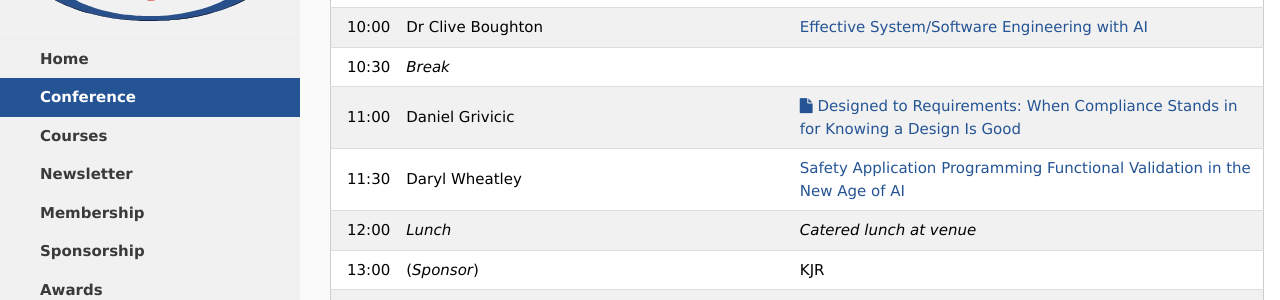
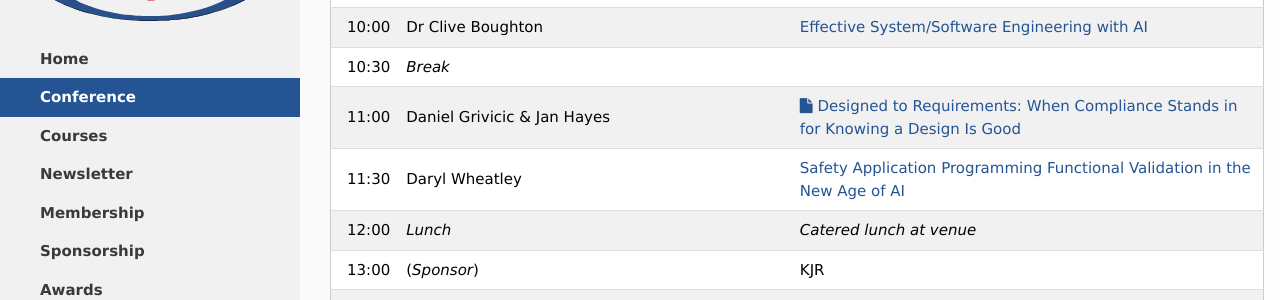
Before and after one commit to aus-safety-critical-systems-assoc/aus-safety-critical-systems-assoc.github.io, a Jekyll site: the page built from _conferences/2026.markdown, in a window 1280 px wide and 900 px high, scrolled down 2907 px. Shown: the part 152-452 px from the top of the window. Built offline with Jekyll 4.4.1, drawn with Linux system fonts in a browser that asks for light colours.

Commit message:
Added author

```diff
--- a/_conferences/2026.markdown
+++ b/_conferences/2026.markdown
@@ -115,7 +115,7 @@ and delivery, and speaks regularly on AI safety, governance and assurance.
 | 09:00 | (**Keynote**) Dr Kelvin Ross | [Agentic Engineering: How AI Agents Are Rewriting the SDLC - and What That Means for Safety](./program/#keynote-agentic-engineering-how-ai-agents-are-rewriting-the-sdlc---and-what-that-means-for-safety) |
 | 10:00 | Dr Clive Boughton | [Effective System/Software Engineering with AI](./program/#effective-systemsoftware-engineering-with-ai) |
 | 10:30 | *Break* | |
-| 11:00 | Daniel Grivicic | [<i class="fa fa-file"></i> Designed to Requirements: When Compliance Stands in for Knowing a Design Is Good](./program/#designed-to-requirements-when-compliance-stands-in-for-knowing-a-design-is-good) |
+| 11:00 | Daniel Grivicic & Jan Hayes | [<i class="fa fa-file"></i> Designed to Requirements: When Compliance Stands in for Knowing a Design Is Good](./program/#designed-to-requirements-when-compliance-stands-in-for-knowing-a-design-is-good) |
 | 11:30 | Daryl Wheatley | [Safety Application Programming Functional Validation in the New Age of AI](./program/#safety-application-programming-functional-validation-in-the-new-age-of-ai) |
 | 12:00 | *Lunch* | *Catered lunch at venue* |
 | 13:00 | (*Sponsor*) | KJR |
```
